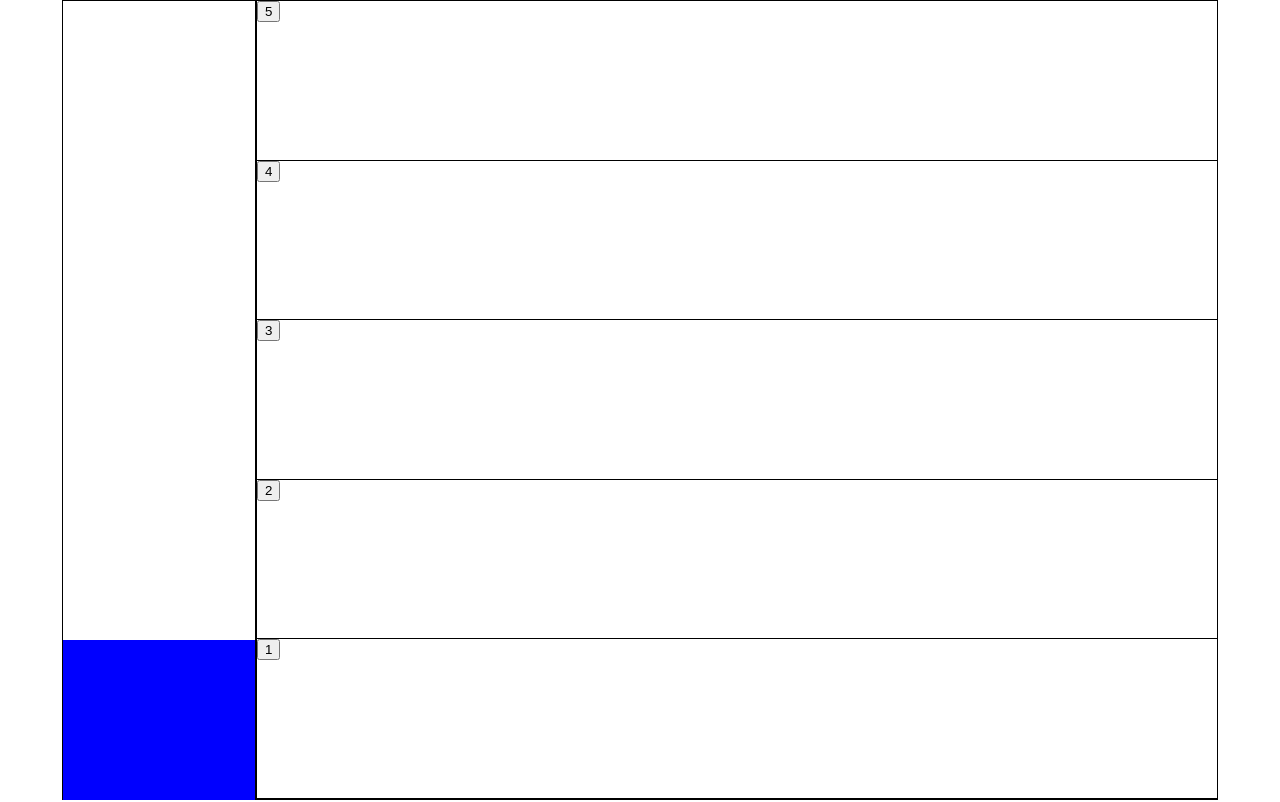
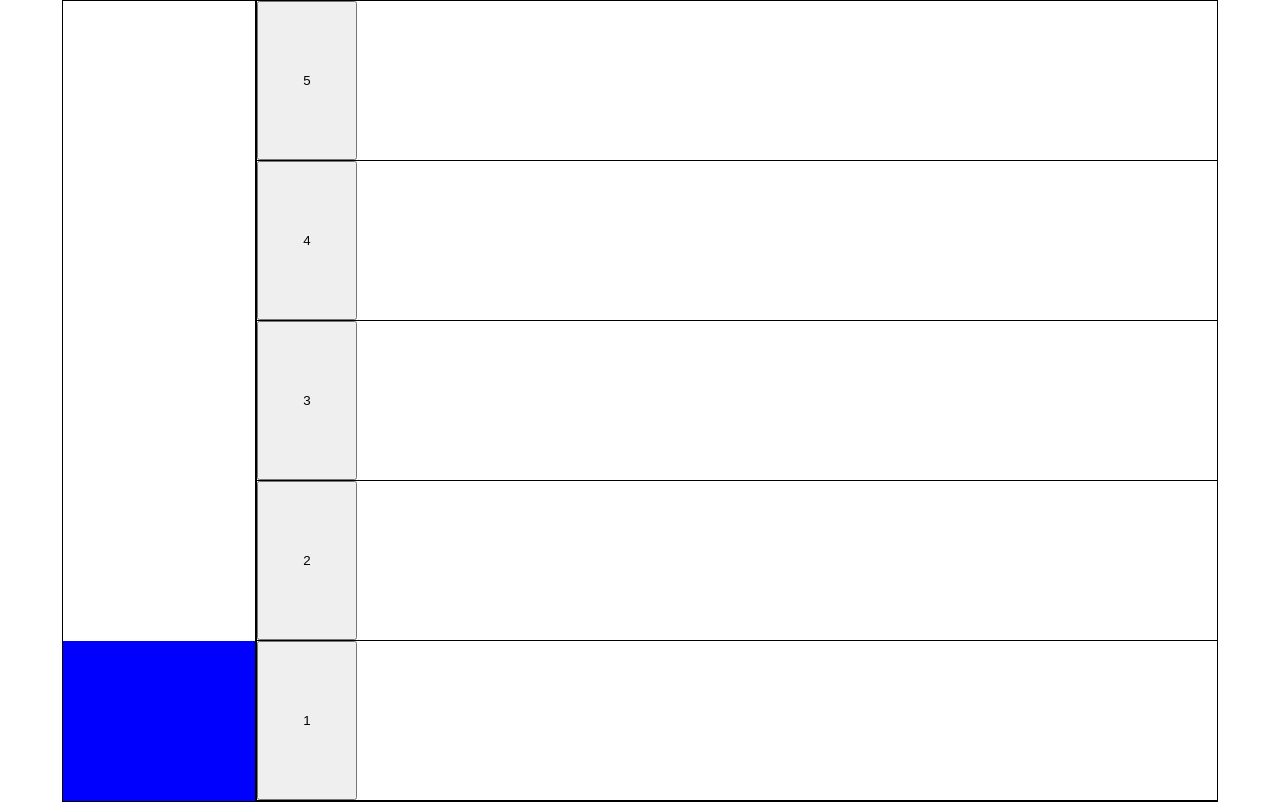
Before and after one commit to Feralbot/elevator-test-task, a Vue app: page / in a window 1280 px wide. Built offline with nearby package versions, Linux system fonts and the light colour scheme.

Commit message:
adding gsap animation

```diff
--- a/package.json
+++ b/package.json
@@ -7,6 +7,7 @@
     "build": "vue-cli-service build"
   },
   "dependencies": {
+    "gsap": "^3.11.5",
     "vue": "^3.2.13"
   },
   "devDependencies": {
--- a/src/App.vue
+++ b/src/App.vue
@@ -9,10 +9,7 @@
     <div class="buttons">
       <div class="flours">
         <div class="flour" v-for="flour in flours" :key="flour">
-          <button
-            @click="currentFlour = flour"
-            :class="{ oneFlourUp: currentFlour }"
-          >
+          <button class="flour-btn" @click="currentFlour = flour">
             {{ flour }}
           </button>
           {{ currentFlour }}
@@ -24,12 +21,37 @@
 
 <script setup>
 import { ref, watch } from "vue";
+import { gsap } from "gsap";
+import { Flip } from "gsap/Flip";
+import { ScrollTrigger } from "gsap/ScrollTrigger";
+import { Observer } from "gsap/Observer";
+import { ScrollToPlugin } from "gsap/ScrollToPlugin";
+import { Draggable } from "gsap/Draggable";
+import { EaselPlugin } from "gsap/EaselPlugin";
+import { MotionPathPlugin } from "gsap/MotionPathPlugin";
+import { PixiPlugin } from "gsap/PixiPlugin";
+import { TextPlugin } from "gsap/TextPlugin";
+
+gsap.registerPlugin(
+  Flip,
+  ScrollTrigger,
+  Observer,
+  ScrollToPlugin,
+  Draggable,
+  EaselPlugin,
+  MotionPathPlugin,
+  PixiPlugin,
+  TextPlugin
+);
+
 const flours = ref([1, 2, 3, 4, 5]);
 const currentFlour = ref("");
 const elevatorHeight = ref(0);
-watch(currentFlour, () => {
-  elevatorHeight.value = currentFlour.value * 20-20;
+watch(currentFlour, (flour) => {
+  gsap.to(".elevator-cabine", { y: -160 * (flour - 1), duration: 1 });
 });
+
+// elevatorHeight.value = currentFlour.value * 20 - 20;
 </script>
 <style src="./styles/reset.css"></style>
 <style src="./styles/main.css"></style>
--- a/src/main.js
+++ b/src/main.js
@@ -1,4 +1,5 @@
 import { createApp } from 'vue'
 import App from './App.vue'
 
+
 createApp(App).mount('#app')
--- a/src/styles/animations.css
+++ b/src/styles/animations.css
@@ -4,9 +4,9 @@
 }
 @keyframes up {
   0% {
-    top: 0px;
+    bottom: 0px;
   }
   100% {
-    top: 20vh;
+    bottom: 20vh;
   }
 }
--- a/src/styles/main.css
+++ b/src/styles/main.css
@@ -1,6 +1,6 @@
 main {
   width: 100%;
-  height: 100vh;
+  height: 100%;
   display: flex;
   flex-direction: row;
   justify-content: center;
@@ -8,13 +8,14 @@ main {
 .elevator {
   border: 1px solid black;
   width: 15%;
+  height: 800px;
 }
 .elevator-cabine {
-  position: absolute;
+  position: relative;
   background-color: blue;
-  width: 15%;
-  height: 20vh;
-  bottom: 0;
+  width: 100%;
+  height: 160px;
+  top: 640px;
 }
 .buttons {
   border: 1px solid black;
@@ -23,11 +24,15 @@ main {
 .flours {
   display: flex;
   flex-direction: column-reverse;
-  height: 100%;
+  height: 800px;
 }
 .flour {
-  height: 20%;
+  height: 160px;
   border-bottom: 1px solid black;
+}
+button {
+  height: 100%;
+  width: 100px;
 }
 hr {
   margin: 0;
```
Also changed, not shown: 1 other file (tests, documents, lock files or other folders).
